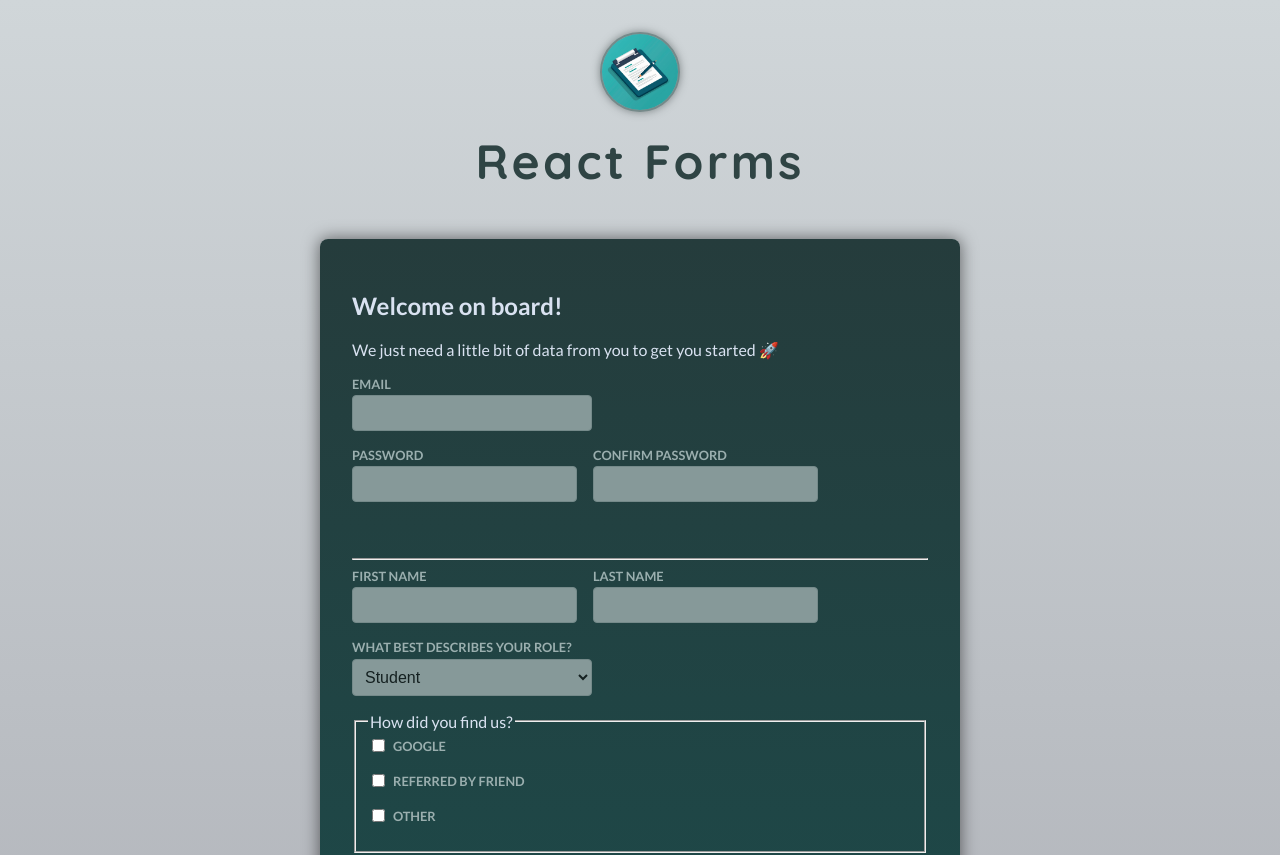
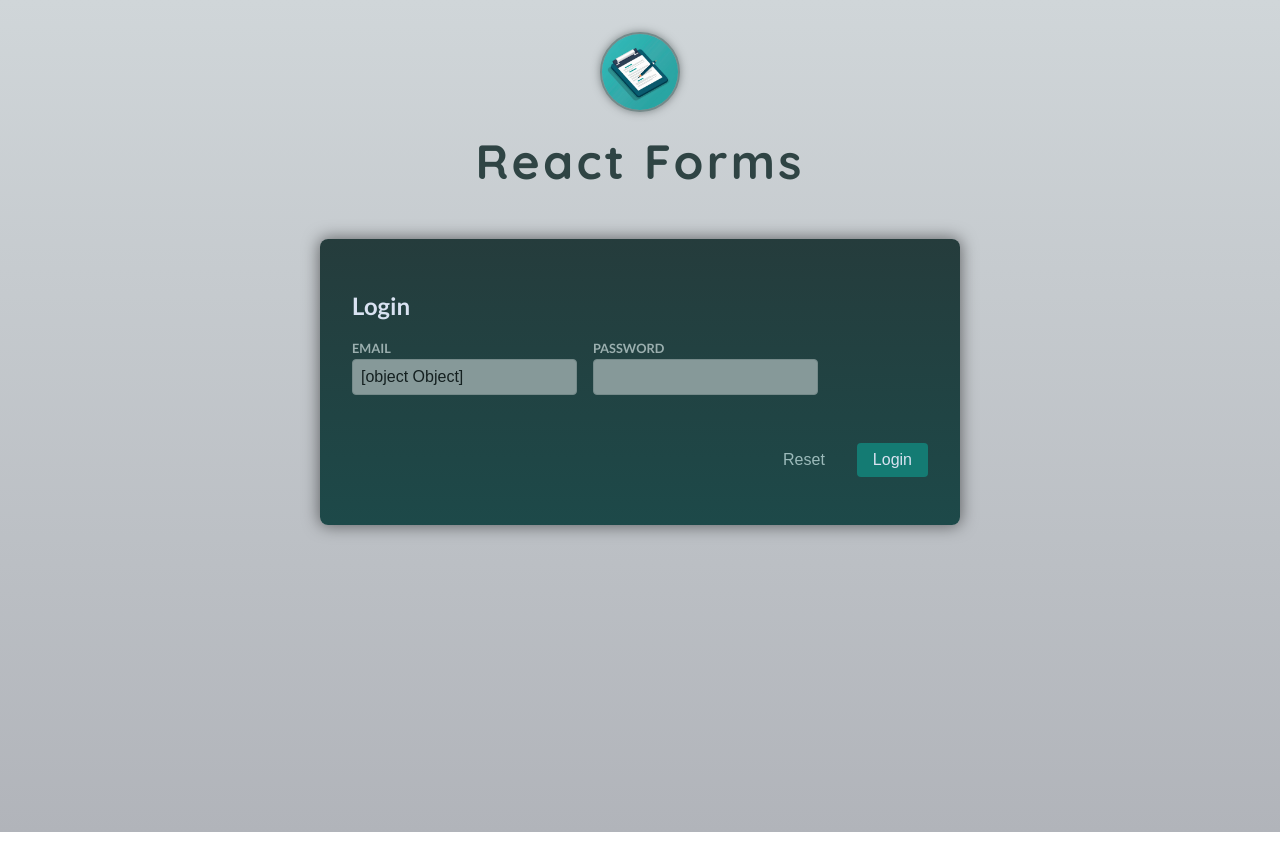
Before and after one commit to colson0x1/advanced-react-forms, a React (Vite) app: page / in a window 1280 px wide. Shown: the top 855 px of the page. After the commit the page ends 832 px from the top, so only its background shows below. Built offline with nearby package versions, Linux system fonts and the light colour scheme.

Commit message:
build and use a reusable input component

```diff
--- a/src/App.jsx
+++ b/src/App.jsx
@@ -1,12 +1,12 @@
 import Header from './components/Header.jsx';
-import Signup from './components/SignupNativeFormDataAPI.jsx';
+import Login from './components/StateLogin.jsx';
 
 function App() {
   return (
     <>
       <Header />
       <main>
-        <Signup />
+        <Login />
       </main>
     </>
   );
--- /dev/null
+++ b/src/components/CustomInput.jsx
@@ -0,0 +1,9 @@
+export default function Input({ label, id, error, ...props }) {
+  return (
+    <div className='control no-margin'>
+      <label htmlFor={id}>{label}</label>
+      <input id='email' {...props} />
+      <div className='control-error'>{error && <p>{error}</p>}</div>
+    </div>
+  );
+}
--- a/src/components/StateLogin.jsx
+++ b/src/components/StateLogin.jsx
@@ -1,4 +1,5 @@
 import { useState } from 'react';
+import Input from './CustomInput';
 
 export default function Login() {
   // const [enteredEmail, setEnteredEmail] = useState('');
@@ -27,6 +28,8 @@
   });
 
   const emailIsInvalid = didEdit.email && !enteredValues.email.includes('@');
+  const passwordIsInvalid =
+    didEdit.password && enteredValues.password.trim().length < 6;
 
   function handleSubmit(event) {
     event.preventDefault();
@@ -36,10 +39,11 @@
     // ...
 
     console.log(enteredValues);
+    /*
     setEnteredValues({
       email: '',
       password: '',
-    });
+    }); */
   }
 
   // also needs identifier of the input for which the event occurred when using
@@ -81,33 +85,29 @@
       <h2>Login</h2>
 
       <div className='control-row'>
-        <div className='control no-margin'>
-          <label htmlFor='email'>Email</label>
-          <input
+        <Input
+          label='Email'
           id='email'
           type='email'
           name='email'
           onBlur={() => handleInputBlur('email')}
           onChange={(event) => handleInputChange('email', event.target.value)}
           value={enteredValues.email}
+          error={emailIsInvalid && 'Please enter a valid email!'}
         />
-          <div className='control-error'>
-            {emailIsInvalid && <p>Please enter a valid email address.</p>}
-          </div>
-        </div>
 
-        <div className='control no-margin'>
-          <label htmlFor='password'>Password</label>
-          <input
+        <Input
+          label='Password'
           id='password'
           type='password'
           name='password'
           onChange={(event) =>
             handleInputChange('password', event.target.value)
           }
+          onBlur={() => handleInputBlur('password')}
           value={enteredValues.password}
+          error={passwordIsInvalid && 'Please enter a valid password!'}
         />
-        </div>
       </div>
 
       <p className='form-actions'>
```
Lines whose indentation alone changed are shown as unchanged.
